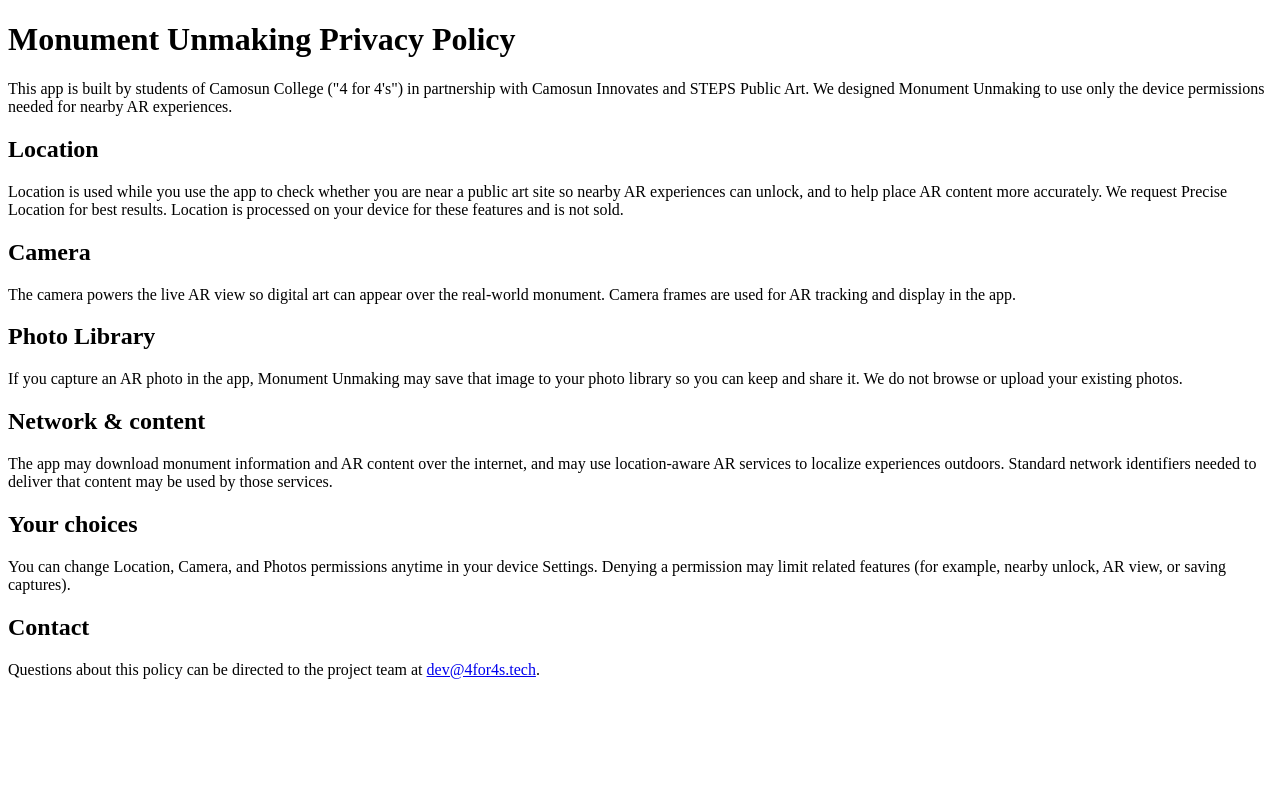
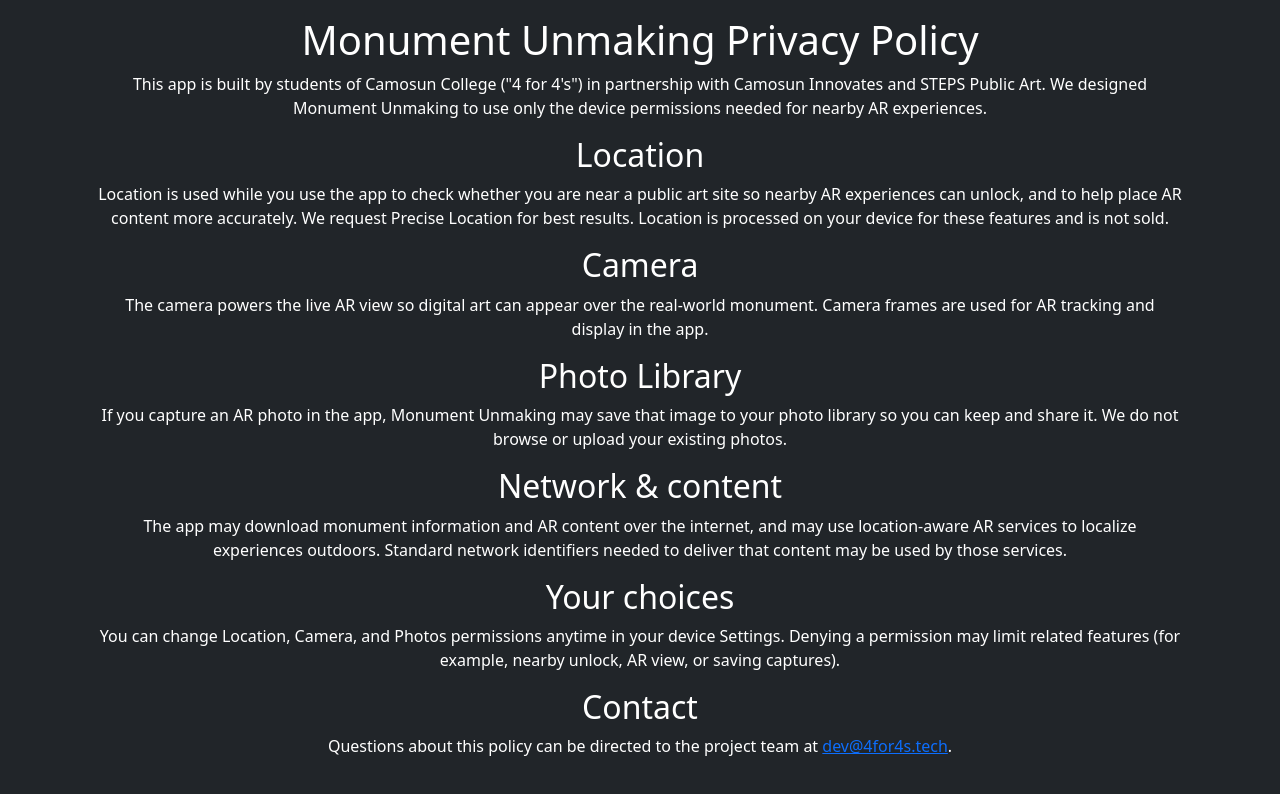
Before and after one commit to Mitchell-R-GitHub/4for4-s-Symposium-Website, a plain HTML site: page privacy.html in a window 1280 px wide. Drawn offline with nearby package versions, Linux system fonts and the light colour scheme.

Commit message:
Added basic styling to privacy page to match design language.

```diff
--- a/privacy.html
+++ b/privacy.html
@@ -4,21 +4,50 @@
   <meta charset="utf-8">
   <meta name="viewport" content="width=device-width, initial-scale=1">
   <title>Monument Unmaking Privacy Policy</title>
+  <link rel="icon" type="icon/png" href="images/4for4s-favicon-logo.png">
+
+  <!--Bootstap Installation-->
+  <link href="https://cdn.jsdelivr.net/npm/bootstrap@5.3.8/dist/css/bootstrap.min.css" rel="stylesheet" integrity="sha384-sRIl4kxILFvY47J16cr9ZwB07vP4J8+LH7qKQnuqkuIAvNWLzeN8tE5YBujZqJLB" crossorigin="anonymous">
+  <link href="css/style.css" rel="stylesheet">
 </head>
-<body>
+<body class="bg-dark">
+  <div class="container text-center text-white">
+    <div class="m-3">
       <h1>Monument Unmaking Privacy Policy</h1>
       <p>This app is built by students of Camosun College ("4 for 4's") in partnership with Camosun Innovates and STEPS Public Art. We designed Monument Unmaking to use only the device permissions needed for nearby AR experiences.</p>
+    </div>
+
+    <div class="m-3">
       <h2>Location</h2>
       <p>Location is used while you use the app to check whether you are near a public art site so nearby AR experiences can unlock, and to help place AR content more accurately. We request Precise Location for best results. Location is processed on your device for these features and is not sold.</p>
+    </div>
+
+    <div class="m-3">
       <h2>Camera</h2>
       <p>The camera powers the live AR view so digital art can appear over the real-world monument. Camera frames are used for AR tracking and display in the app.</p>
+    </div>
+
+    <div class="m-3">
       <h2>Photo Library</h2>
       <p>If you capture an AR photo in the app, Monument Unmaking may save that image to your photo library so you can keep and share it. We do not browse or upload your existing photos.</p>
+    </div>
+
+    <div class="m-3">
       <h2>Network &amp; content</h2>
       <p>The app may download monument information and AR content over the internet, and may use location-aware AR services to localize experiences outdoors. Standard network identifiers needed to deliver that content may be used by those services.</p>
+    </div>
+
+    <div class="m-3">
       <h2>Your choices</h2>
       <p>You can change Location, Camera, and Photos permissions anytime in your device Settings. Denying a permission may limit related features (for example, nearby unlock, AR view, or saving captures).</p>
+    </div>
+
+    <div class="m-3">
       <h2>Contact</h2>
       <p>Questions about this policy can be directed to the project team at <a href="mailto:dev@4for4s.tech">dev@4for4s.tech</a>.</p>
+    </div>
+  </div>
+  <!--Bootstrap Installation-->
+  <script src="https://cdn.jsdelivr.net/npm/bootstrap@5.3.8/dist/js/bootstrap.bundle.min.js" integrity="sha384-FKyoEForCGlyvwx9Hj09JcYn3nv7wiPVlz7YYwJrWVcXK/BmnVDxM+D2scQbITxI" crossorigin="anonymous"></script>
 </body>
 </html>
```
Lines whose indentation alone changed are shown as unchanged.
